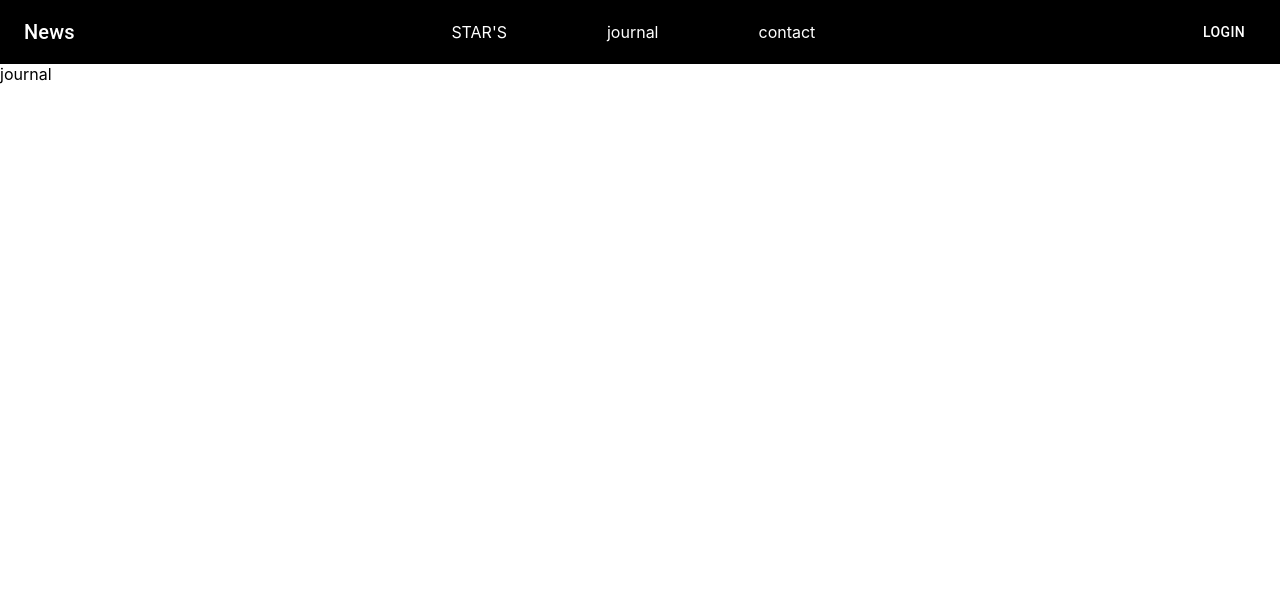
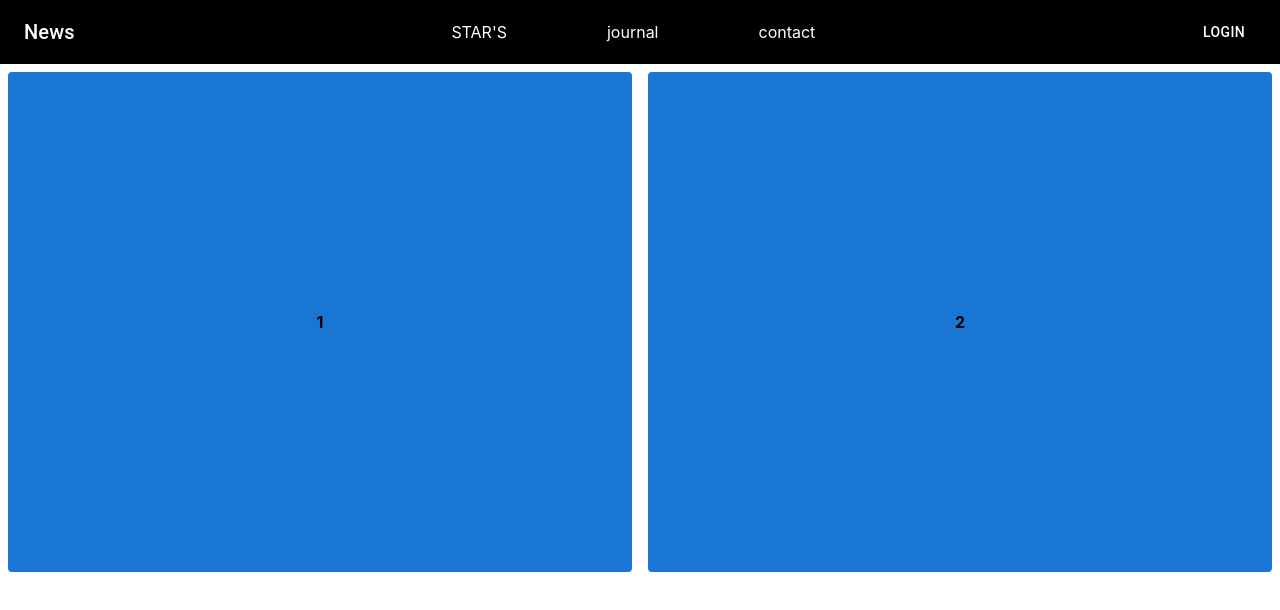
Before and after one commit to DevLeeYG/Project1withMui, a Next.js app: page /journal in a window 1280 px wide. Shown: the top 610 px of the page. Built offline with nearby package versions, Linux system fonts and the light colour scheme.

Commit message:
스타일컴포넌트와 mui

```diff
--- a/package.json
+++ b/package.json
@@ -29,6 +29,8 @@
     "@types/styled-components": "^5.1.19",
     "eslint": "8.5.0",
     "eslint-config-next": "12.0.7",
+    "eslint-config-prettier": "^8.3.0",
+    "eslint-plugin-prettier": "^4.0.0",
     "typescript": "4.5.4"
   }
 }
--- a/pages/journal.tsx
+++ b/pages/journal.tsx
@@ -1,11 +1,72 @@
-import React from "react";
-import AppLayout from "../component/AppLayout";
+import React from 'react';
+import AppLayout from '../component/AppLayout';
+import Box, { BoxProps } from '@mui/material/Box';
+
+import styled from 'styled-components';
+
+const size = {
+  mobileS: '320px',
+  mobileM: '375px',
+  mobileL: '425px',
+  tablet: '768px',
+  laptop: '1024px',
+  laptopL: '1440px',
+  desktop: '2560px',
+};
+
+export const device = {
+  mobileS: `(max-width: ${size.mobileS})`,
+  mobileM: `(max-width: ${size.mobileM})`,
+  mobileL: `(max-width: ${size.mobileL})`,
+  tablet: `(max-width: ${size.tablet})`,
+  laptop: `(max-width: ${size.laptop})`,
+  laptopL: `(max-width: ${size.laptopL})`,
+  desktop: `(max-width: ${size.desktop})`,
+  desktopL: `(max-width: ${size.desktop})`,
+};
+
+const Div = styled.div`
+  display: flex;
+  width: '100%';
+
+  @media ${device.tablet} {
+    flex-direction: column;
+  }
+`;
+
+const Item = (props: BoxProps) => {
+  const { sx, ...other } = props;
+  return (
+    <Box
+      sx={{
+        display: 'flex',
+        justifyContent: 'center',
+        alignItems: 'center',
+        bgcolor: 'primary.main',
+        color: 'black',
+        width: '95%',
+        height: 500,
+        m: 1,
+        borderRadius: 1,
+        textAlign: 'center',
+        fontSize: '1rem',
+        fontWeight: '700',
+
+        ...sx,
+      }}
+      {...other}
+    />
+  );
+};
 
 const journal = () => {
   return (
     <>
       <AppLayout>
-        <div>journal</div>
+        <Div>
+          <Item>1</Item>
+          <Item>2</Item>
+        </Div>
       </AppLayout>
     </>
   );
```
Also changed, not shown: 2 other files (tests, documents, lock files or other folders).
